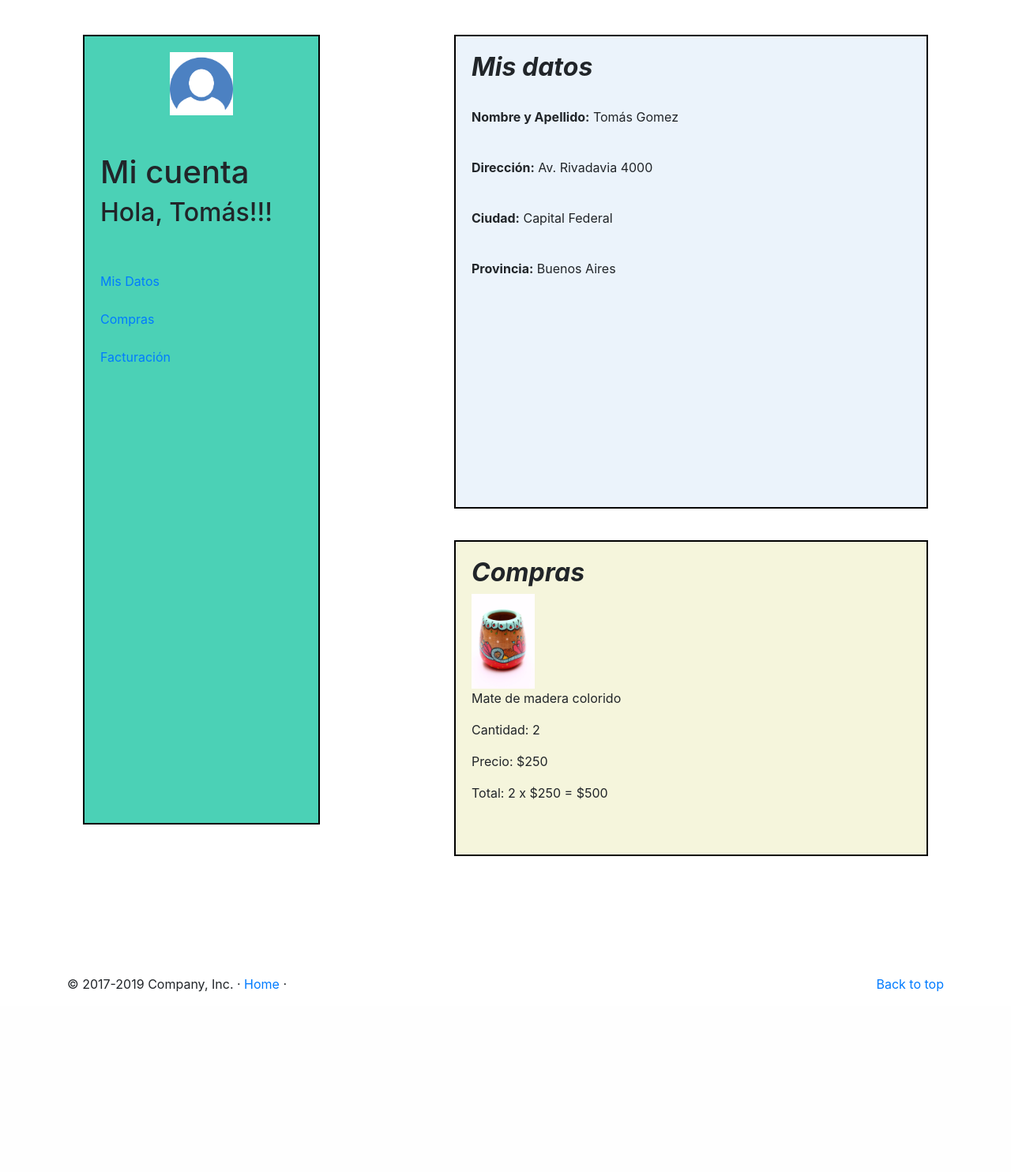
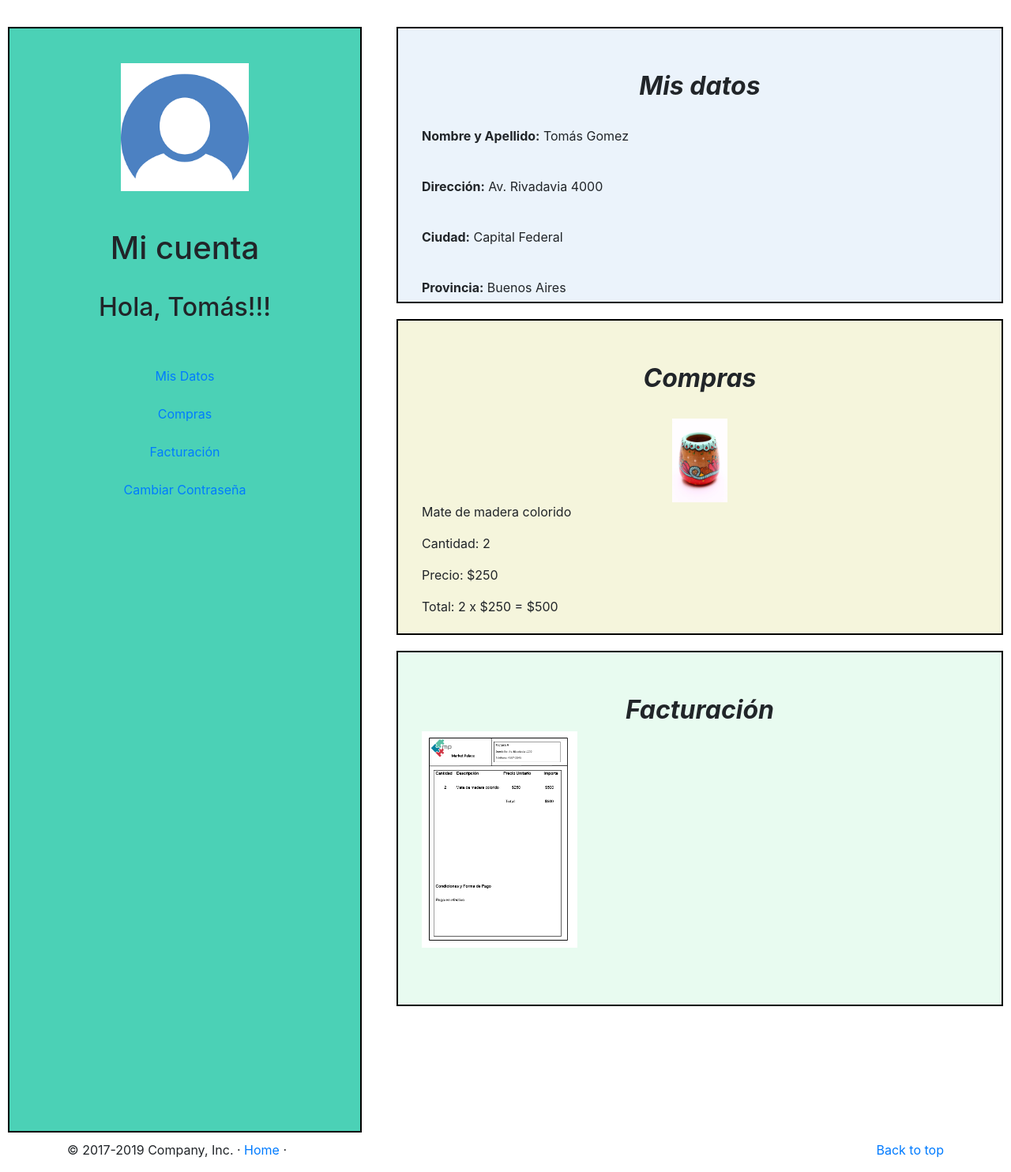
Before and after one commit to ju1618/TI_DH, a PHP site: page /perfilusuario.php in a window 1280 px wide. Shown: the part 106-1590 px from the top of the page at 79% size. Before the commit the page ends 1362 px from the top, so only its background shows below. Run offline with PHP 8.4, Linux system fonts and the light colour scheme.

Commit message:
modificacion de perfilstyle y perfilusuario

```diff
--- a/css/perfilstyles.css
+++ b/css/perfilstyles.css
@@ -6,11 +6,6 @@
 
 @import url("navstyle.css");
 
-/* me falta solucionar:
-hacer que todo el li sea un boton (?)
-el tema de los links con los id
-agregar contenido
-*/
 
 *{
   box-sizing: border-box;
@@ -21,8 +16,8 @@ body{
   background-color: rgba(75,145,214,0.11);
   /* background-image: url(../images/colorclaro.jpg); */
   background-size:cover;
+}
 
-}
 ul,
 ol{
   list-style: none;
@@ -44,49 +39,77 @@ img{
 
 
 .fotousuario {
- width: 80px;
+ width: 40%;
+ height: auto;
 }
 
 .productocomprado {
-  width: 80px;
+  width: 10%;
+  height: auto;
 }
 
-.container {
+.contenedorprincipal {
     position: relative;
-    width: 1300px;
+    width: 100%;
     margin-top: 130px;
     overflow: auto;
 }
 
 .contenedor1 {
-  width: 300px;
+  width: 35% ;
   border: black;
   background-color: #4bd1b6;
   float: left;
   clear: both;
   padding: 20px;
-  margin: 20px;
-  height: 1000px;
+  margin: 10px;
+  height: 1400px;
   border: 2px solid black;
+  text-align: center;
+  overflow: hidden;
 }
 
 .contenedor2 {
-  width: 600px;
+  width: 60%;
   border: black;
   background-color: rgba(75,145,214,0.11);
   float: right;
-  padding: 20px;
-  margin: 20px;
-  height: 600px;
+  padding: 30px;
+  margin: 10px;
+  height: 350px;
   border: 2px solid black;
+  overflow: hidden;
 }
 
 .contenedor3 {
-  width: 600px;
+  width: 60%;
   float: right;
   background-color: beige;
-  padding: 20px;
-  margin: 20px;
+  padding: 30px;
+  margin: 10px;
   height: 400px;
   border: 2px solid black;
+  overflow: hidden;
 }
+
+.contenedor4 {
+  width: 60%;
+  float: right;
+  background-color: rgba(45,220,123,0.11);
+  padding: 30px;
+  margin: 10px;
+  height: 450px;
+  border: 2px solid black;
+  overflow: hidden;
+}
+
+.facturadecompra {
+  width: 28%;
+  height: auto;
+}
+
+@media screen and (max-width: 400px) {
+  .contenedorprincipal {
+    width: 100%;
+  }
+}
--- a/perfilusuario.php
+++ b/perfilusuario.php
@@ -2,7 +2,7 @@
 <html lang="es" dir="ltr">
   <head>
     <meta charset="utf-8">
-    <meta name="viewport" content="width = device-width, initial-scale = 1">
+    <meta name="viewport" content="width=device-width, initial-scale=1">
     <title>Mi perfil</title>
     <!--Vinculción externa de CSS-->
 <link rel="stylesheet" href="css/perfilstyles.css">
@@ -12,12 +12,14 @@
   </head>
   <body>
       <?php require_once('nav-bar.php'); ?>
-    <div class="container">
+    <div class="contenedorprincipal">
        <div class="contenedor1">
+          <br>
           <center><img class="fotousuario" src="images/imagen.png" alt="foto del usuario"></center>
           <br>
           <br>
-        <h1>Mi cuenta</h1>
+                <h1><center>Mi cuenta</center></h1>
+                <br>
             <h2>Hola, Tomás!!!</h2>
           <br>
           <br>
@@ -29,9 +31,12 @@
           <br>
           <a href="#facturas">Facturación</a>
           <br>
+          <br>
+          <a href="#cambiopass">Cambiar Contraseña</a>
       </div>
       <div class="contenedor2">
-          <h2 id = "MisDatos"><em><strong>Mis datos</strong></em></li></h2>
+          <br>
+          <h2 id = "MisDatos"><em><strong><center>Mis datos</center></strong></em></li></h2>
           <br>
           <p><strong>Nombre y Apellido:</strong> Tomás Gomez</p>
           <br>
@@ -43,14 +48,21 @@
           <br>
       </div>
       <div class="contenedor3">
-        <h2 id="compras"><em><strong>Compras</strong></em></li></h2>
-        <img class="productocomprado" src="images/mate-de-madera-colorido.jpg" alt="producto comprado">
+        <br>
+        <h2 id="compras"><em><strong><center>Compras</center></strong></em></li></h2>
+        <br>
+        <center><img class="productocomprado" src="images/mate-de-madera-colorido.jpg" alt="producto comprado"></center>
         <p>Mate de madera colorido</p>
         <p>Cantidad: 2</p>
         <p>Precio: $250</p>
         <p>Total: 2 x $250 = $500</p>
         <br>
       </div>
+      <div class="contenedor4">
+        <br>
+        <h2 id="facturas"><em><strong><center>Facturación</center></strong></em></li></h2>
+        <img class="facturadecompra" src="images/facturamp.png" alt="factura de compra">
+      </div>
    </div>
    <?php require_once('footer.php'); ?>
  </body>
```
Also changed, not shown: images/facturamp.png (added). Lines whose indentation alone changed are shown as unchanged.
